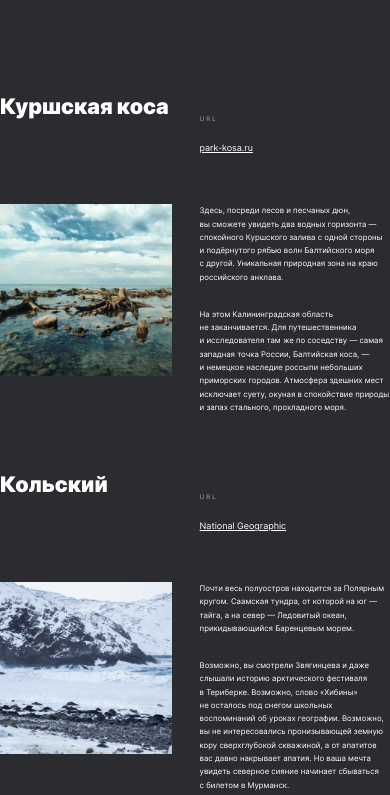
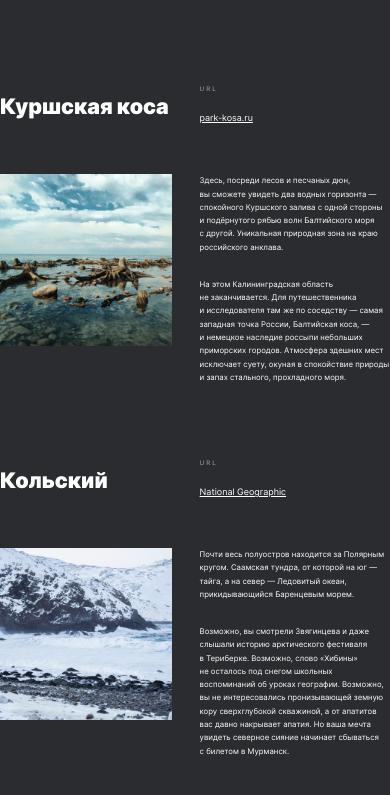
Before and after one commit to NominalL/russian-travel, a plain HTML site: page index.html in a window 390 px wide. Shown: the part 3210-4005 px from the top of the page. Drawn offline with Linux system fonts and the light colour scheme.

Commit message:
Исправил ошибки

```diff
--- a/blocks/place/__title/place__title.css
+++ b/blocks/place/__title/place__title.css
@@ -9,7 +9,6 @@
 @media screen and (max-width: 1024px) {
   .place__title {
     max-width: 406px;
-    min-height: 76px;
   }
 }
 
--- a/blocks/places/places.css
+++ b/blocks/places/places.css
@@ -7,7 +7,7 @@
 
 @media screen and (max-width: 768px) {
   .places {
-    row-gap: 47px;
+    row-gap: 73px;
   }
 }
 
```
